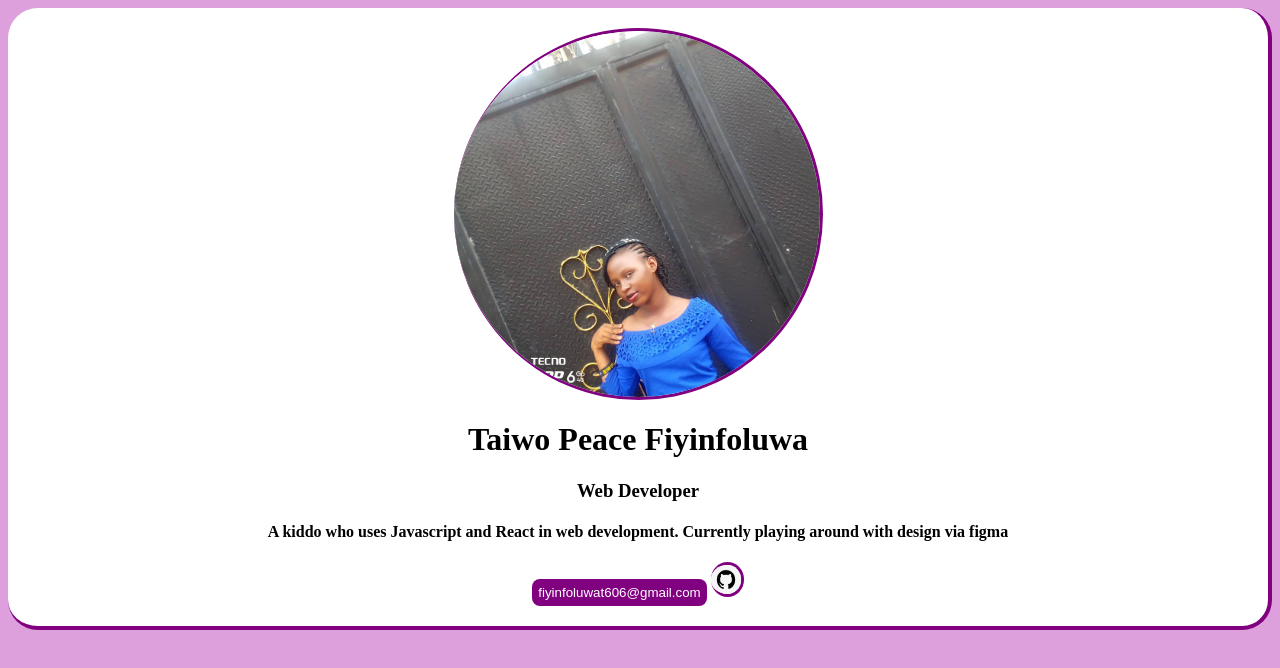
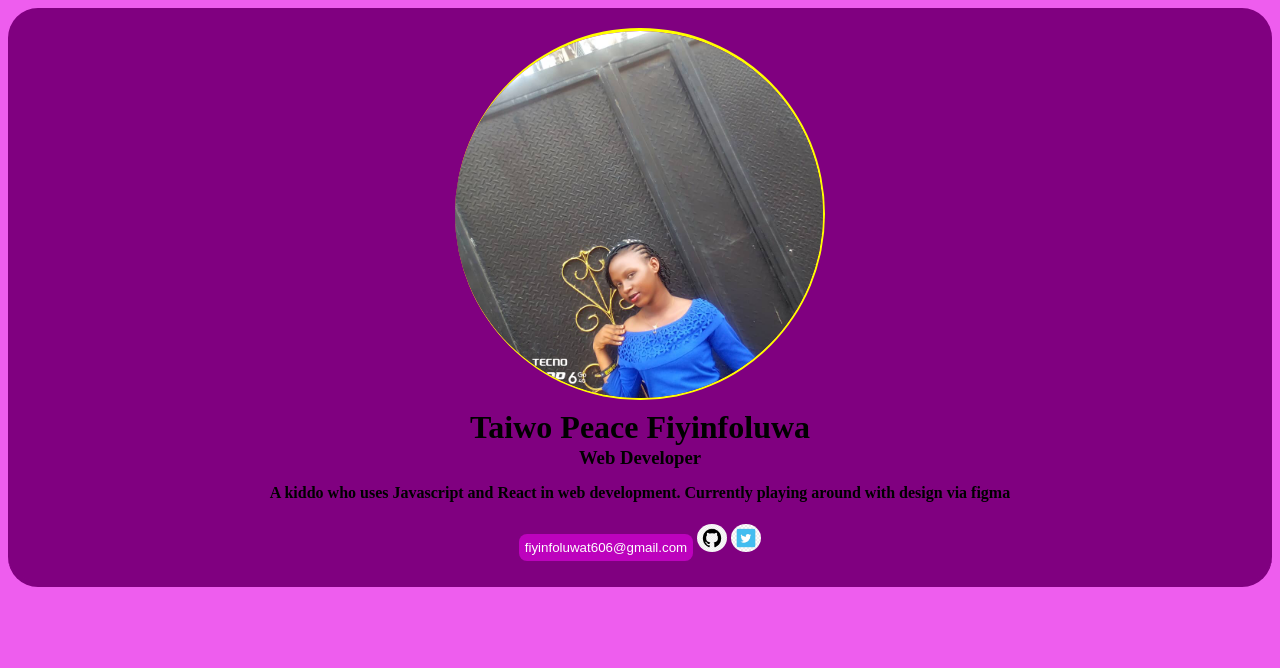
Before and after one commit to Developerfiyin/Assignment2, a plain HTML site: page index.html in a window 1280 px wide. Drawn offline with Linux system fonts and the light colour scheme.

Commit message:
updates css variables

```diff
--- a/index.html
+++ b/index.html
@@ -24,6 +24,9 @@
       </h4>
       <button>fiyinfoluwat606@gmail.com</button>
       <a href="https://github.com/fiyin20"> <img src="github.png" alt="" /></a>
+      <a href="https://x.com/DeveloperFiyin?t=IDWTbj9i58w3T4RGVdSPDQ&s=09">
+        <img src="twitter.png" alt=""
+      /></a>
     </div>
   </body>
 </html>
--- a/style.css
+++ b/style.css
@@ -1,34 +1,37 @@
 body {
-  background-color: plum;
+  background-color: rgb(238, 93, 238);
   text-align: center;
 }
 .body {
   padding: 20px;
-  background-color: white;
+  background-color: purple;
   border-radius: 30px;
-  border-bottom: 4px solid purple;
-  border-right: 4px solid purple;
+  border-bottom: 6px solid purple;
 }
 div.clr {
-  gap: 10px;
+  line-height: 10px;
 }
 img {
   border-radius: 50%;
   width: 30px;
   justify-content: center;
-  border-right: 3px solid purple;
-  border-bottom: 3px solid purple;
-  border-top: 3px solid purple;
+  background-color: purple;
+  line-break: 30%;
+  color: purple;
 }
 .center {
   display: block;
   margin-left: auto;
   margin-right: auto;
   width: 30%;
+  border-right: 2px solid yellow;
+  border-bottom: 2px solid yellow;
+  border-top: 3px solid yellow;
+  line-height: 30%;
 }
 button {
   color: white;
-  background-color: purple;
+  background-color: rgb(189, 2, 189);
   border-radius: 8px;
   padding: 6px;
   border: none;
```
